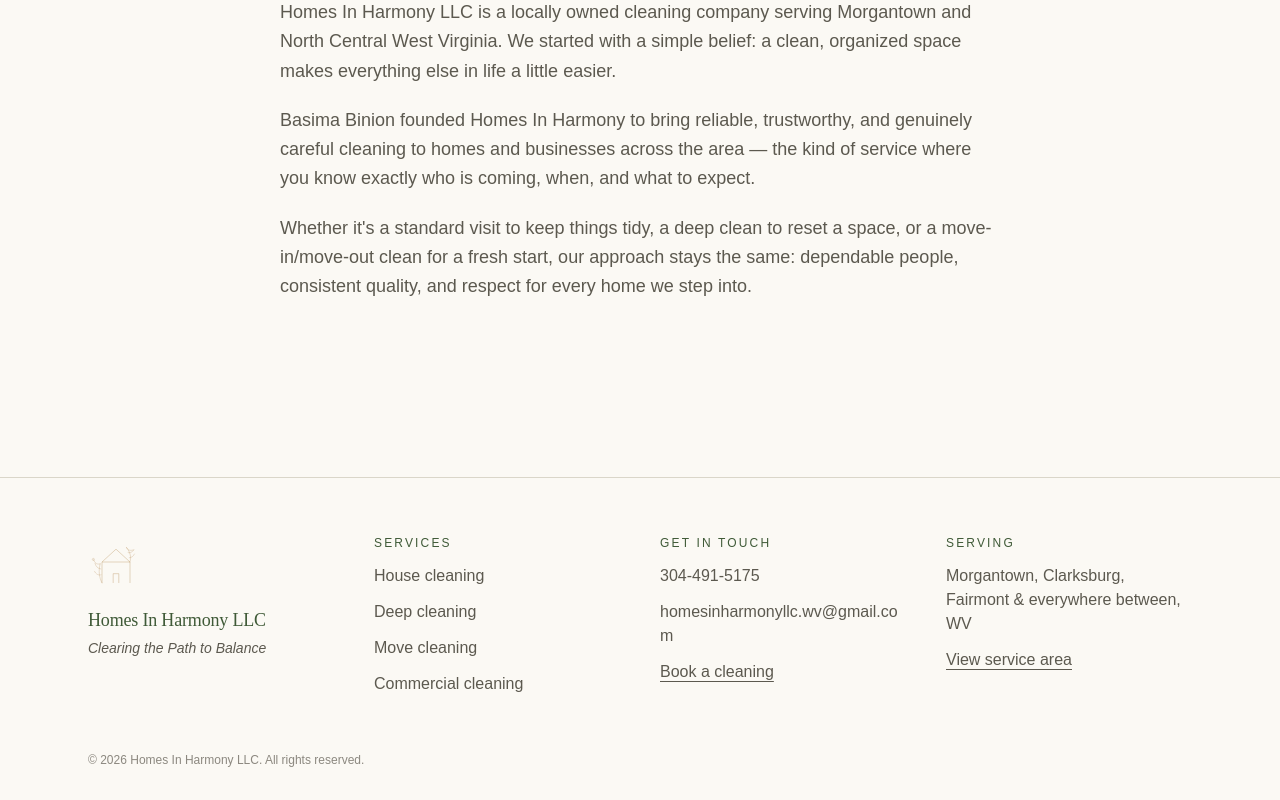
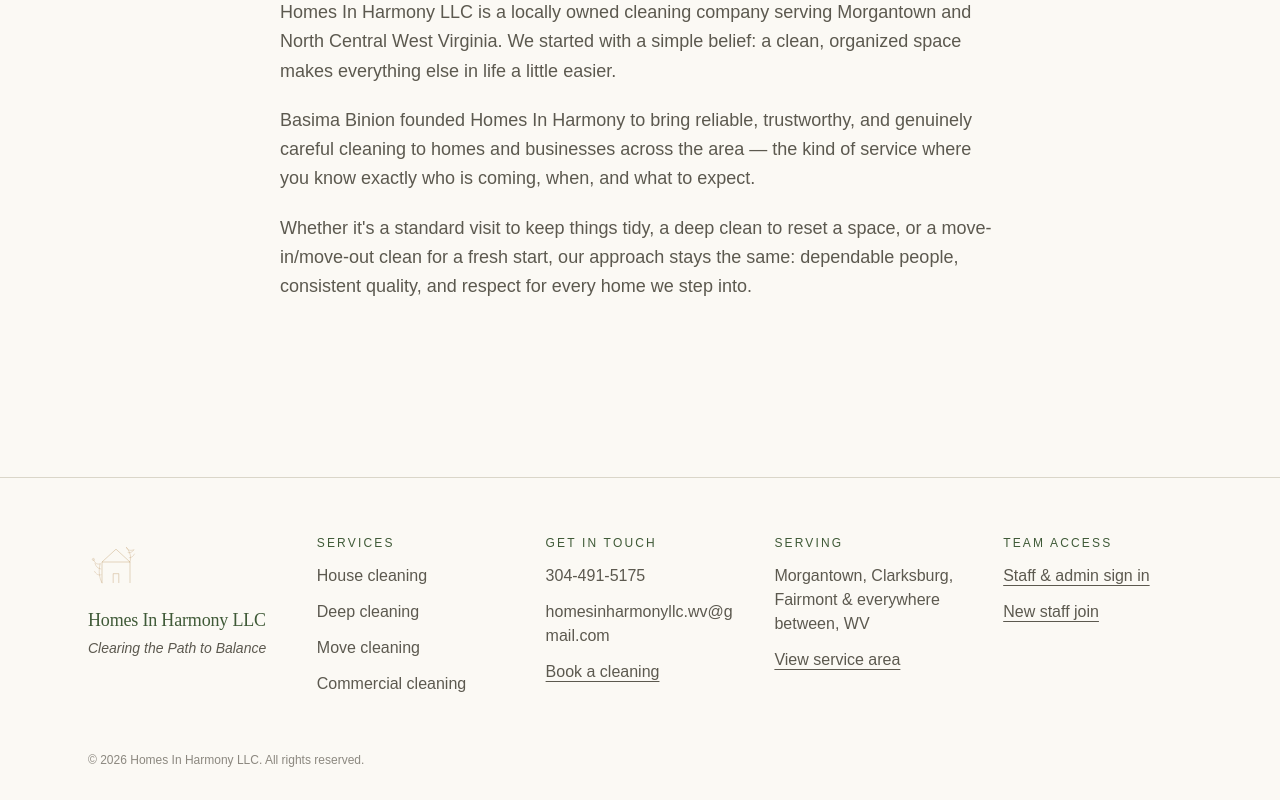
Before and after one commit to Yaptly/Homesinharmoney, a Next.js app: page /about in a window 1280 px wide. Shown: the part 386-1186 px from the top of the page. Built offline with nearby package versions, Linux system fonts and the light colour scheme.

Commit message:
Add team access links

```diff
--- a/components/SiteFooter.tsx
+++ b/components/SiteFooter.tsx
@@ -4,13 +4,39 @@ import { HouseMark } from "./HouseMark";
 export function SiteFooter() {
   return (
     <footer className="hairline mt-24">
-      <div className="max-w-6xl mx-auto px-6 py-14 grid gap-10 md:grid-cols-4">
-        <div><HouseMark className="w-14 h-14 mb-4" /><p className="font-display text-lg text-sage-deep">Homes In Harmony LLC</p><p className="text-sm text-charcoal-soft mt-1 italic">Clearing the Path to Balance</p></div>
-        <div className="text-charcoal-soft space-y-3"><p className="tracked-caps text-sage-deep">Services</p><p><Link href="/house-cleaning-morgantown-wv">House cleaning</Link></p><p><Link href="/deep-cleaning-morgantown-wv">Deep cleaning</Link></p><p><Link href="/move-in-move-out-cleaning-morgantown-wv">Move cleaning</Link></p><p><Link href="/commercial-cleaning-morgantown-wv">Commercial cleaning</Link></p></div>
-        <div className="text-charcoal-soft space-y-3"><p className="tracked-caps text-sage-deep">Get in touch</p><p><a href="tel:+13044915175">304-491-5175</a></p><p className="break-words"><a href="mailto:homesinharmonyllc.wv@gmail.com">homesinharmonyllc.wv@gmail.com</a></p><p><Link href="/book" className="underline underline-offset-4">Book a cleaning</Link></p></div>
-        <div className="text-charcoal-soft space-y-3"><p className="tracked-caps text-sage-deep">Serving</p><p>Morgantown, Clarksburg, Fairmont &amp; everywhere between, WV</p><p><Link href="/service-areas" className="underline underline-offset-4">View service area</Link></p></div>
+      <div className="max-w-6xl mx-auto px-6 py-14 grid gap-10 sm:grid-cols-2 lg:grid-cols-5">
+        <div>
+          <HouseMark className="w-14 h-14 mb-4" />
+          <p className="font-display text-lg text-sage-deep">Homes In Harmony LLC</p>
+          <p className="text-sm text-charcoal-soft mt-1 italic">Clearing the Path to Balance</p>
+        </div>
+        <div className="text-charcoal-soft space-y-3">
+          <p className="tracked-caps text-sage-deep">Services</p>
+          <p><Link href="/house-cleaning-morgantown-wv">House cleaning</Link></p>
+          <p><Link href="/deep-cleaning-morgantown-wv">Deep cleaning</Link></p>
+          <p><Link href="/move-in-move-out-cleaning-morgantown-wv">Move cleaning</Link></p>
+          <p><Link href="/commercial-cleaning-morgantown-wv">Commercial cleaning</Link></p>
+        </div>
+        <div className="text-charcoal-soft space-y-3">
+          <p className="tracked-caps text-sage-deep">Get in touch</p>
+          <p><a href="tel:+13044915175">304-491-5175</a></p>
+          <p className="break-words"><a href="mailto:homesinharmonyllc.wv@gmail.com">homesinharmonyllc.wv@gmail.com</a></p>
+          <p><Link href="/book" className="underline underline-offset-4">Book a cleaning</Link></p>
+        </div>
+        <div className="text-charcoal-soft space-y-3">
+          <p className="tracked-caps text-sage-deep">Serving</p>
+          <p>Morgantown, Clarksburg, Fairmont &amp; everywhere between, WV</p>
+          <p><Link href="/service-areas" className="underline underline-offset-4">View service area</Link></p>
+        </div>
+        <div className="text-charcoal-soft space-y-3">
+          <p className="tracked-caps text-sage-deep">Team Access</p>
+          <p><Link href="/admin/login" className="underline underline-offset-4">Staff &amp; admin sign in</Link></p>
+          <p><Link href="/staff/join" className="underline underline-offset-4">New staff join</Link></p>
+        </div>
       </div>
-      <div className="max-w-6xl mx-auto px-6 pb-8 text-xs text-charcoal-soft/70">© {new Date().getFullYear()} Homes In Harmony LLC. All rights reserved.</div>
+      <div className="max-w-6xl mx-auto px-6 pb-8 text-xs text-charcoal-soft/70">
+        © {new Date().getFullYear()} Homes In Harmony LLC. All rights reserved.
+      </div>
     </footer>
   );
 }
```
